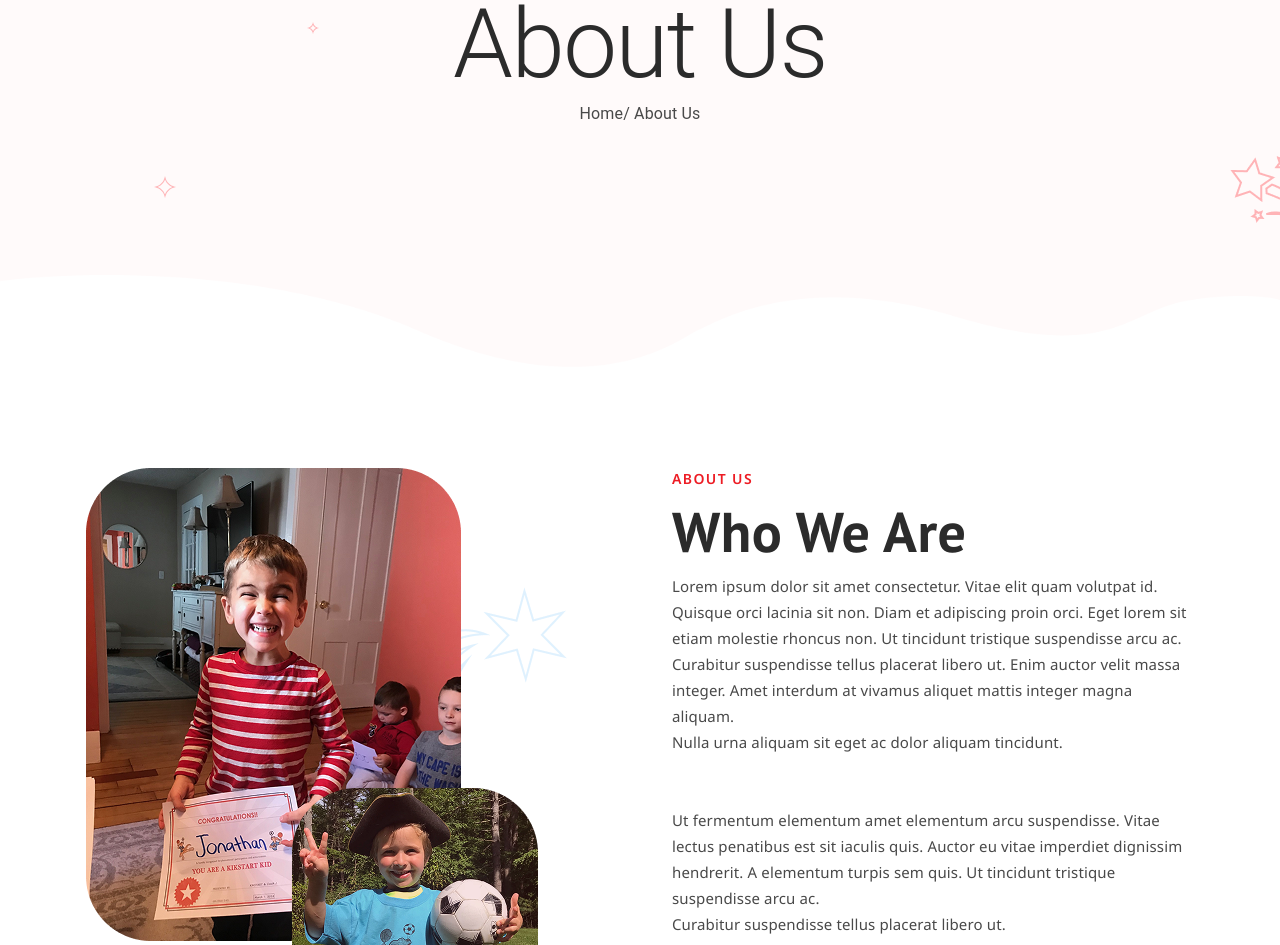
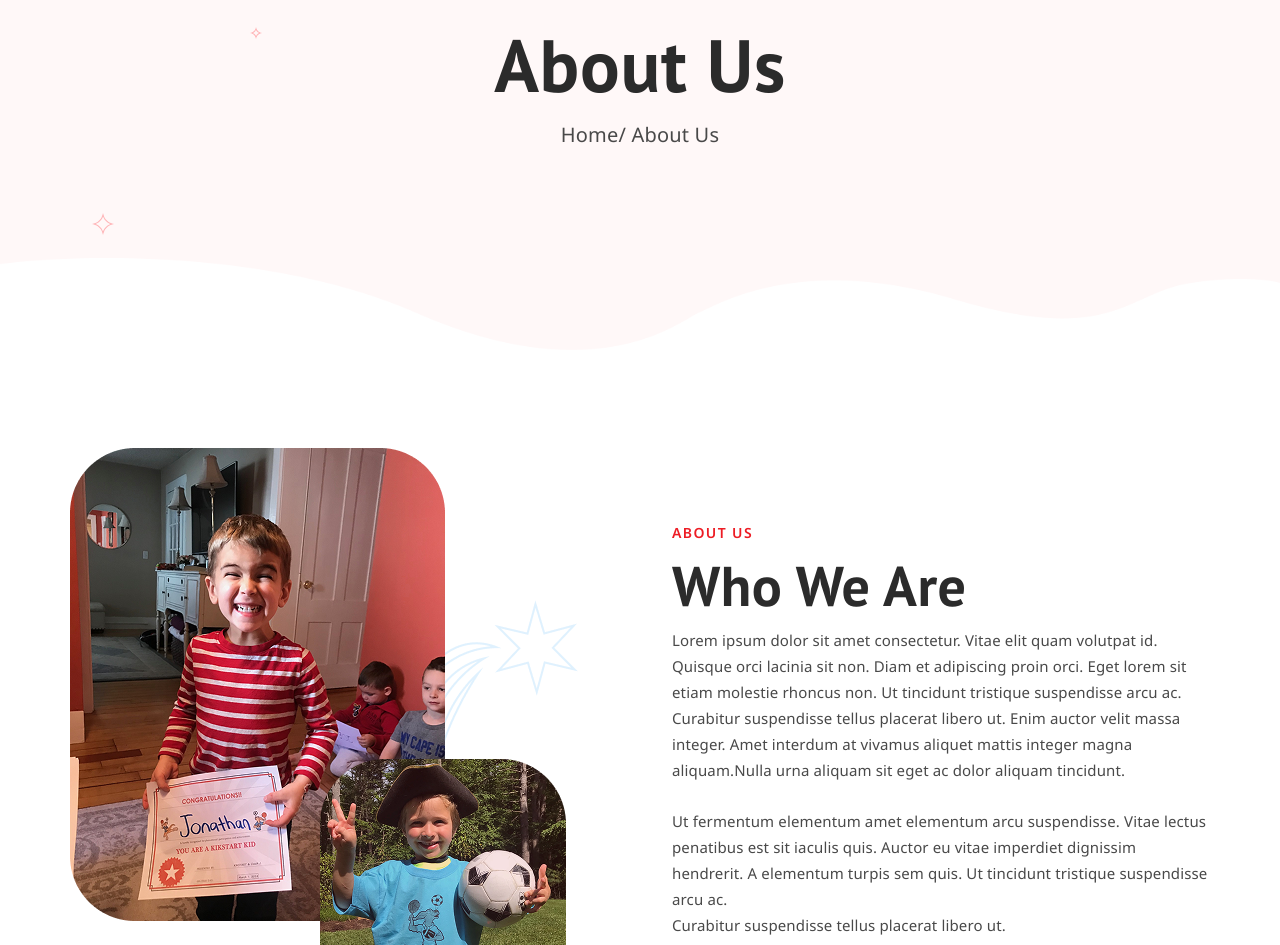
Before and after one commit to Alameen244/KikStart-FrontEnd, a React app: page /about in a window 1280 px wide. Shown: the part 247-1192 px from the top of the page. Built offline with nearby package versions, Linux system fonts and the light colour scheme; the HTML template or start-up script is replaced by a standard one.

Commit message:
pixel perfect

```diff
--- a/src/Components/Banner/Banner.jsx
+++ b/src/Components/Banner/Banner.jsx
@@ -1,6 +1,7 @@
 import Typography from "@mui/material/Typography";
 import Container from "@mui/material/Container";
 import Box from "@mui/material/Box";
+import { styled } from "@mui/material/styles";
 import miniStar from "../../assets/miniStar.png";
 import star from "../../assets/star.png";
 import bigStar from "../../assets/bigStar.png";
@@ -8,94 +9,104 @@ import lStar from "../../assets/lStar.png";
 import cloud from "../../assets/cloud.png";
 import wave from "../../assets/wave.png";
 
+const BannerWrapper = styled(Box)({
+  backgroundColor: "#FFF8F8",
+});
+
+const ContentWrapper = styled(Container)({
+  display: "flex",
+  justifyContent: "center",
+  alignItems: "center",
+  flexDirection: "column",
+  position: "relative",
+  padding:"123px 0 108px"
+});
+const Heading = styled(Typography)({
+
+
+fontFamily: 'PT Sans',
+fontStyle: 'normal',
+fontWeight: 700,
+fontSize: 74,
+textAlign: 'center',
+
+color: '#2B2B2B',
+
+});
+const SubHeading = styled(Typography)({
+
+
+fontFamily: 'Noto Sans',
+fontStyle: 'normal',
+fontWeight: 400,
+fontSize: 20,
+
+
+// Read: 'more: https://drafts.csswg.org/css-inline-3/#leading-trim',
+// */
+leadingTrim: 'both',
+textEdge: 'cap',
+textAlign: 'center',
+
+color: '#494949',
+
+
+});
+
+const StarImage = styled(Box)({
+  position: "absolute",
+  top: "70px",
+  right: "280px",
+});
+
+const MiniStarImage = styled(Box)({
+  position: "absolute",
+  top:"141px",
+  left: "180px",
+});
+
+const CloudImage = styled(Box)({
+  position: "absolute",
+  top: "79px",
+  left: "-97px",
+});
+
+const BigStarImage = styled(Box)({
+  position: "absolute",
+  top: "208px",
+  right: "-222px",
+});
+
+const LStarImage = styled(Box)({
+  position: "absolute",
+  bottom: "23px",
+  left: "22px",
+});
+
+const WaveImage = styled(Box)({
+  width: "100%",
+
+});
+
 const Banner = (props) => {
   return (
-    <Container
-      maxWidth="xl"
-      sx={{
-        bgcolor: "#FFFAFA",
-        p: "130px 0 300px",
-        position: "relative",
-      }}
-    >
-      <Box
-        sx={{
-          display: "flex",
-          justifyContent: "center",
-          alignItems: "center",
-          flexDirection: "column",
-          position: "relative",
-        }}
-      >
-        <Typography variant="h1" color="dark">
+    <BannerWrapper>
+      <ContentWrapper maxWidth="lg">
+        <Heading >
           {props.heading}
-        </Typography>
-        <Typography variant="subtitle1" sx={{ color: "#494949" }}>
+        </Heading>
+        <SubHeading >
           {props.subHeading}
-        </Typography>
-        <Box
-          component="img"
-          src={star}
-          alt="star"
-          sx={{
-            position: "absolute",
-            top: "-66px",
-            right: "30%",
-          }}
-        />
-        <Box
-          component="img"
-          src={miniStar}
-          alt="miniStar"
-          sx={{
-            position: "absolute",
-            bottom: "67%",
-            left: "24%",
-          }}
-        />
-        <Box
-          component="img"
-          src={cloud}
-          alt="cloud"
-          sx={{
-            position: "absolute",
-            top: "-72%",
-            left: "7%",
-          }}
-        />
-        <Box
-          component="img"
-          src={bigStar}
-          alt="star"
-          sx={{
-            position: "absolute",
-            bottom: "-105%",
-            right: "-2%",
-          }}
-        />
-        <Box
-          component="img"
-          src={lStar}
-          alt="star"
-          sx={{
-            position: "absolute",
-            bottom: "-50%",
-            left: "12%",
-          }}
-        />
-      </Box>
+        </SubHeading>
+        <StarImage component="img" src={star} alt="star" />
+        <MiniStarImage component="img" src={miniStar} alt="miniStar" />
+        <CloudImage component="img" src={cloud} alt="cloud" />
+        <BigStarImage component="img" src={bigStar} alt="star" />
+        <LStarImage component="img" src={lStar} alt="star" />
+      </ContentWrapper>
 
-      <Box
-        component="img"
-        src={wave}
-        alt="wave"
-        sx={{
-          position: "absolute",
-          bottom: 0,
-          left: 0,
-        }}
-      />
-    </Container>
+      <WaveImage component="img" src={wave} alt="wave" />
+    </BannerWrapper>
   );
 };
 
--- a/src/Components/Footer/Footer.jsx
+++ b/src/Components/Footer/Footer.jsx
@@ -16,11 +16,6 @@ const FooterWrapper = styled(Box)(({ theme }) => ({
   margin: "0 auto",
 }));
 
-const GridWrapper = styled(Grid)({
-  justifyContent: "space-between",
-  alignItems: "flex-start",
-  padding: "81px 0",
-});
 const Logo = styled(Box)({
   display: "block",
 });
@@ -155,21 +150,34 @@ const WaveImage = styled(Box)({
   top: "0px",
   left: "0px",
 });
-const LogoGrid = styled(Grid)({});
-const QuickLinksGrid = styled(Grid)({});
+const GridWrapper = styled(Grid)({
+  alignItems: "flex-start",
+  justifyContent: "space-between",
+  padding: "103px 0 81px",
+});
+
+
+const LeftGrid = styled(Grid)({
+  transform: "translateY(-19px)",
+});
+const QuickLinksGrid = styled(Grid)({
+
+});
 const LegalGrid = styled(Grid)({
-  display: "flex",
-  flexDirection: "column",
+
 });
-const NewsletterGrid = styled(Grid)({});
+const NewsletterGrid = styled(Grid)({
+  maxWidth:"256px"
+});
 
 const Footer = () => {
   return (
     <FooterWrapper component="footer">
       <WaveImage component="img" src={wave} alt="wave" />
-        <Container maxWidth="lg">
-          <GridWrapper container spacing={6} columns={13}>
-            <LogoGrid size={{ xs: 12, md: 4, lg: 4 }}>
+      <Container maxWidth="lg" disableGutters>
+        <GridWrapper container spacing={0} columns={12}>
+
+            <LeftGrid size={{ lg: 4 }}>
               <Logo component="img" src={kikstart} alt="kikstart logo" />
 
               <Description>
@@ -181,18 +189,21 @@ const Footer = () => {
                 <Box component="img" src={sms} alt="sms" />
                 info@KikStartKids.com
               </EmailRow>
-            </LogoGrid>
+            </LeftGrid>
 
-            <QuickLinksGrid size={{ xs: 6, md: 2, lg: 2 }}>
+
+            <QuickLinksGrid size={{ lg: 2}} >
+
                 <HeadingText color="dark">Quick Links</HeadingText>
 
                 <LinkText>About Us</LinkText>
                 <LinkText>Programs</LinkText>
                 <LinkText>Contact Us</LinkText>
                 <LinkText>Faqs</LinkText>
+
             </QuickLinksGrid>
 
-            <LegalGrid size={{ xs: 6, md: 2, lg: 3 }}>
+            <LegalGrid size={{ lg: 2 }}>
               <HeadingText color="dark">Legal</HeadingText>
 
               <LinkText>About Us</LinkText>
@@ -200,7 +211,7 @@ const Footer = () => {
               <LinkText>Privacy Policy</LinkText>
             </LegalGrid>
 
-            <NewsletterGrid size={{ xs: 12, md: 3, lg: 4 }}>
+            <NewsletterGrid size={{ lg: 3}}>
               <HeadingText>Newsletter</HeadingText>
 
               <NewsletterText color="semiDark">
@@ -213,6 +224,7 @@ const Footer = () => {
                 </EmailSubmitButton>
               </EmailInputWrapper>
             </NewsletterGrid>
+
         </GridWrapper>
       </Container>
     </FooterWrapper>
--- a/src/Components/Header/Header.jsx
+++ b/src/Components/Header/Header.jsx
@@ -28,7 +28,7 @@ const pages = [
 const StyledAppBar = styled(AppBar)(() => ({
   backgroundColor: "#FFFAFA",
   margin: "auto",
-  paddingTop: "28px",
+  padding: "28px 0",
   boxShadow: "none",
   position: "static",
 }));
--- a/src/Components/HomeBanner/HomeBanner.jsx
+++ b/src/Components/HomeBanner/HomeBanner.jsx
@@ -23,7 +23,7 @@ const BannerWrapper = styled(Box)({
 
 const OuterContainer = styled(Container)({
   position: "relative",
-  padding: "169px 0 155px",
+  padding: "95px 0 86px",
 });
 
 const GridWrapper = styled(Grid)({
--- a/src/Components/HomeComponents/Layer2/ImageAfterImage.jsx
+++ b/src/Components/HomeComponents/Layer2/ImageAfterImage.jsx
@@ -1,49 +1,51 @@
-import Box from '@mui/material/Box'
-import React from 'react'
-import star from './images/Group.png'
+import Box from "@mui/material/Box";
+import { styled } from "@mui/material/styles";
+import star from "./images/Group.png";
+
+const Wrapper = styled(Box)({
+    position: "relative",
+    height: "565px",
+    width:"528px"
+});
+
+const BigImageWrapper = styled(Box)({
+ width: "375px",
+  height: "473px",
+});
+
+const BigImage = styled(Box)({
+maxWidth: "100%",
+});
+
+const SmallImageWrapper = styled(Box)({
+  position: "absolute",
+  bottom: "0px",
+    right: "32px",
+   width: "246px",
+  height: "254px",
+});
+
+const SmallImage = styled(Box)({
+    maxWidth: "100%",
+});
+
+const StarImage = styled(Box)({
+  position: "absolute",
+  right: "0px",
+  top: "123px",
+  zIndex: -1,
+});
+
 export default function ImageAfterImage(props) {
   return (
-
-        <Box sx={{
-        position:"relative",
-        height:"564px"
-    }}>
-        <Box>
-            <Box
-            component="img"
-            src = {props.bigImage}
-            sx = {{
-
-            }}
-        />
-        </Box>
-        <Box sx={{position:"absolute",
-                bottom:"-10px",
-                right:"70px"}}>
-            <Box
-            component="img"
-            src={props.smallImage}
-            sx={{
-
-            }}
-
-        />
-
-        </Box>
-        <Box
-
-        component="img"
-        src={star}
-        sx={{
-            position:"absolute",
-            right:"21px",
-            top:"16%",
-            zIndex:-1
-
-        }}
-
-        />
-    </Box>
-
-  )
+    <Wrapper>
+      <BigImageWrapper>
+        <BigImage component="img" src={props.bigImage} />
+      </BigImageWrapper>
+      <SmallImageWrapper>
+        <SmallImage component="img" src={props.smallImage} />
+      </SmallImageWrapper>
+      <StarImage component="img" src={star} />
+    </Wrapper>
+  );
 }
--- a/src/Components/WhoComponent/WhoComponent.jsx
+++ b/src/Components/WhoComponent/WhoComponent.jsx
@@ -1,32 +1,43 @@
 import Container from "@mui/material/Container";
 import Grid from "@mui/material/Grid";
+import { styled } from "@mui/material/styles";
 import bigimg from "../../assets/bigimage.png";
 import smallimg from "../../assets/smallimg.png";
 import ImageAfterImage from "../HomeComponents/Layer2/ImageAfterImage";
 import Headings from "../Heading/Headings";
 import Para from "../Para/Para";
+import Box from "@mui/material/Box";
 
+const WhoWrapper = styled(Container)({
+padding:"37px 0 100px",
+});
+const GridWrapper = styled(Grid)({
+  alignItems:'center',
+});
+const ParaWrapper = styled(Box)({
+marginBottom: "25px",
+});
 const WhoComponent = () => {
   return (
-    <Container maxWidth="lg" sx={{ pt: "40px" }}>
-      <Grid container spacing={8}>
+    <WhoWrapper maxWidth="lg">
+      <GridWrapper container spacing={8}>
         <Grid item size={{ lg: 6 }}>
           <ImageAfterImage bigImage={bigimg} smallImage={smallimg} />
         </Grid>
         <Grid item size={{ lg: 6 }}>
           <Headings heading="Who We Are" subHeading="ABOUT US" />
+          <ParaWrapper>
+
           <Para
             para="Lorem ipsum dolor sit amet consectetur. Vitae elit quam volutpat id. Quisque orci lacinia sit non. Diam et adipiscing proin orci. Eget lorem sit etiam molestie rhoncus non. Ut tincidunt tristique suspendisse arcu ac.
-Curabitur suspendisse tellus placerat libero ut. Enim auctor velit massa integer. Amet interdum at vivamus aliquet mattis integer magna aliquam.
- Nulla urna aliquam sit eget ac dolor aliquam tincidunt.
-
-
-Ut fermentum elementum amet elementum arcu suspendisse. Vitae lectus penatibus est sit iaculis quis. Auctor eu vitae imperdiet dignissim hendrerit. A elementum turpis sem quis. Ut tincidunt tristique suspendisse arcu ac.
-Curabitur suspendisse tellus placerat libero ut."
+Curabitur suspendisse tellus placerat libero ut. Enim auctor velit massa integer. Amet interdum at vivamus aliquet mattis integer magna aliquam.Nulla urna aliquam sit eget ac dolor aliquam tincidunt."
           />
+          </ParaWrapper>
+          <Para para="Ut fermentum elementum amet elementum arcu suspendisse. Vitae lectus penatibus est sit iaculis quis. Auctor eu vitae imperdiet dignissim hendrerit. A elementum turpis sem quis. Ut tincidunt tristique suspendisse arcu ac.
+Curabitur suspendisse tellus placerat libero ut."/>
         </Grid>
-      </Grid>
-    </Container>
+      </GridWrapper>
+    </WhoWrapper>
   );
 };
 
```
Lines whose indentation alone changed are shown as unchanged.
